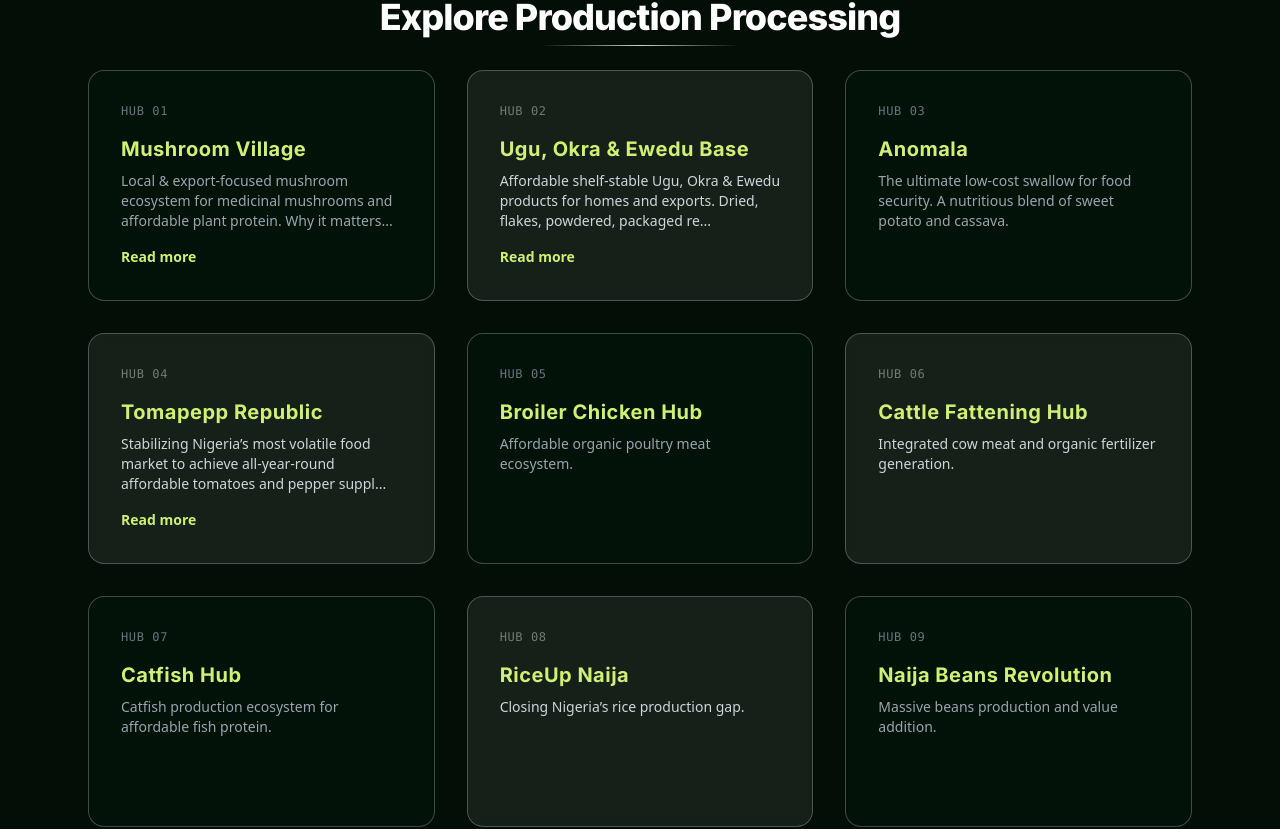
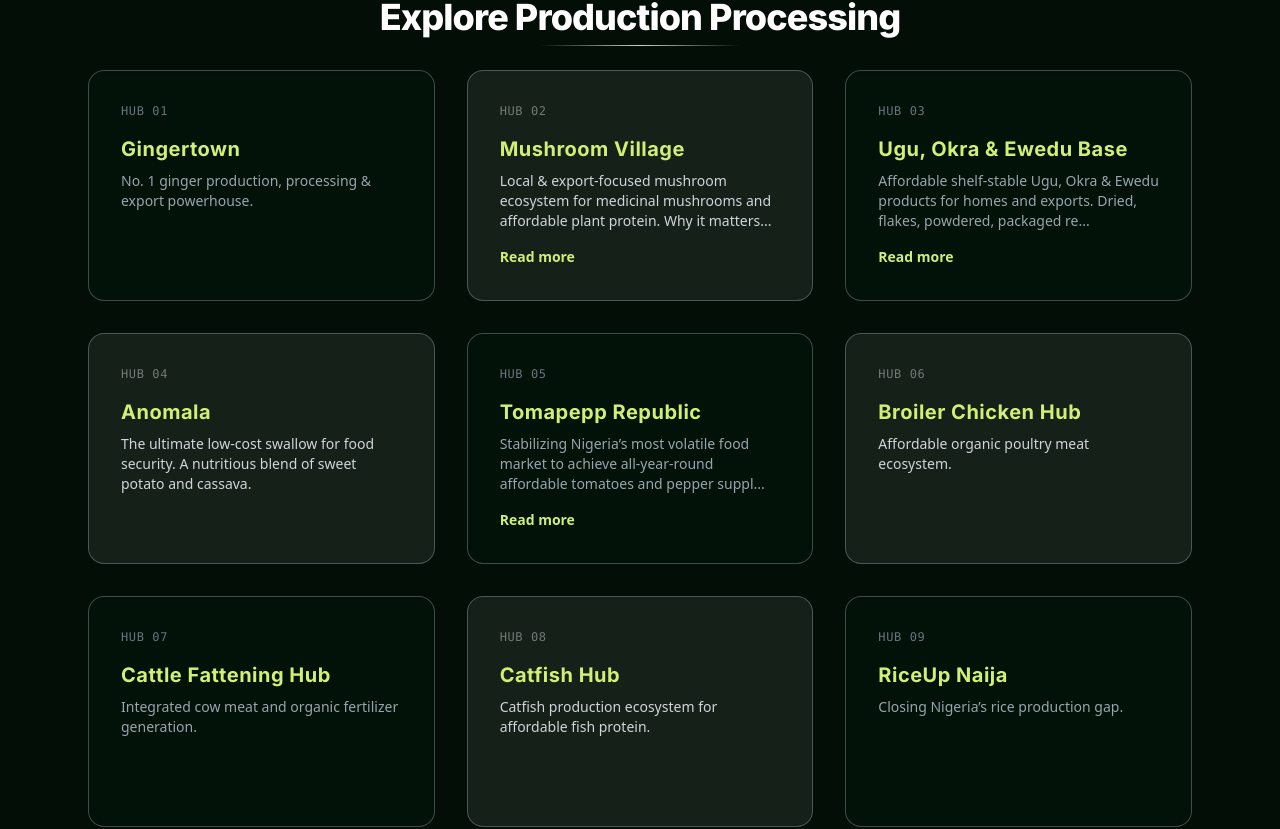
Before and after one commit to Agro-Heal/Agroheal-solutions, a React (Vite) app: page / in a window 1280 px wide. Shown: the part 1934-2763 px from the top of the page. Built offline with nearby package versions, Linux system fonts and the light colour scheme; no server answers.

Commit message:
homepage content update

```diff
--- a/src/page/website/Home.tsx
+++ b/src/page/website/Home.tsx
@@ -63,6 +63,10 @@ export default function Home() {
   ];
 
   const projectHubs = [
+    {
+      name: "Gingertown",
+      desc: "No. 1 ginger production, processing & export powerhouse.",
+    },
     {
       name: "Mushroom Village",
       desc: "Local & export-focused mushroom ecosystem for medicinal mushrooms and affordable plant protein. Why it matters: affordable & healthy alternative to animal protein, short production cycle, high profitability, export potential, urban and rural production friendly.",
```
